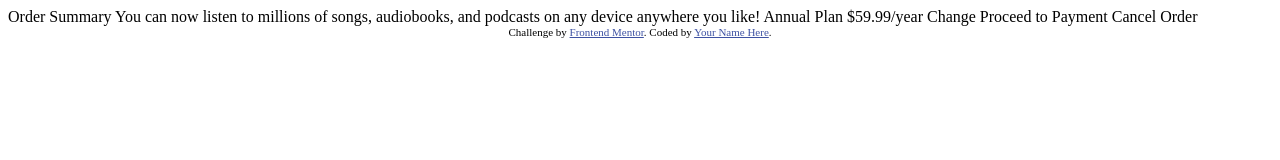
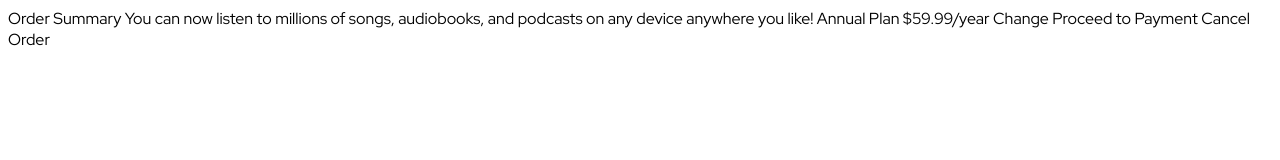
Before and after one commit to KristinaRadosavljevic/order-summary-component, a website: page index.html in a window 1280 px wide. Drawn offline with Linux system fonts and the light colour scheme.

Commit message:
Set up Sass.

```diff
--- a/index.html
+++ b/index.html
@@ -1,37 +1,20 @@
 <!DOCTYPE html>
 <html lang="en">
-<head>
-  <meta charset="UTF-8">
-  <meta name="viewport" content="width=device-width, initial-scale=1.0"> <!-- displays site properly based on user's device -->
-
-  <link rel="icon" type="image/png" sizes="32x32" href="./images/favicon-32x32.png">
-
-  <title>Frontend Mentor | Order summary card</title>
-
-  <!-- Feel free to remove these styles or customise in your own stylesheet 👍 -->
-  <style>
-    .attribution { font-size: 11px; text-align: center; }
-    .attribution a { color: hsl(228, 45%, 44%); }
-  </style>
-</head>
-<body>
-
-  Order Summary
-
-  You can now listen to millions of songs, audiobooks, and podcasts on any
-  device anywhere you like!
-
-  Annual Plan
-  $59.99/year
-
-  Change
-
-  Proceed to Payment
-  Cancel Order
-
-  <div class="attribution">
-    Challenge by <a href="https://www.frontendmentor.io?ref=challenge" target="_blank">Frontend Mentor</a>.
-    Coded by <a href="#">Your Name Here</a>.
-  </div>
-</body>
+  <head>
+    <meta charset="UTF-8" />
+    <meta name="viewport" content="width=device-width, initial-scale=1.0" />
+    <link
+      rel="icon"
+      type="image/png"
+      sizes="32x32"
+      href="./images/favicon-32x32.png"
+    />
+    <link rel="stylesheet" href="css/styles.css" />
+    <title>Kristina Radosavljevic | Order summary card</title>
+  </head>
+  <body>
+    Order Summary You can now listen to millions of songs, audiobooks, and
+    podcasts on any device anywhere you like! Annual Plan $59.99/year Change
+    Proceed to Payment Cancel Order
+  </body>
 </html>
--- /dev/null
+++ b/scss/styles.scss
@@ -0,0 +1,13 @@
+@import url("https://fonts.googleapis.com/css2?family=Red+Hat+Display:wght@400;500;700;900&display=swap");
+
+// Variables
+$pale-blue: hsl(225, 100%, 94%);
+$bright-blue: hsl(245, 75%, 52%);
+$very-pale-blue: hsl(225, 100%, 98%);
+$desaturated-blue: hsl(224, 23%, 55%);
+$dark-blue: hsl(223, 47%, 23%);
+
+body {
+  font-family: "Red Hat Display", sans-serif;
+  font-size: 1rem;
+}
```
Also changed, not shown: package.json (added, +22 -0 lines), css/styles.css (added), 2 other files.
